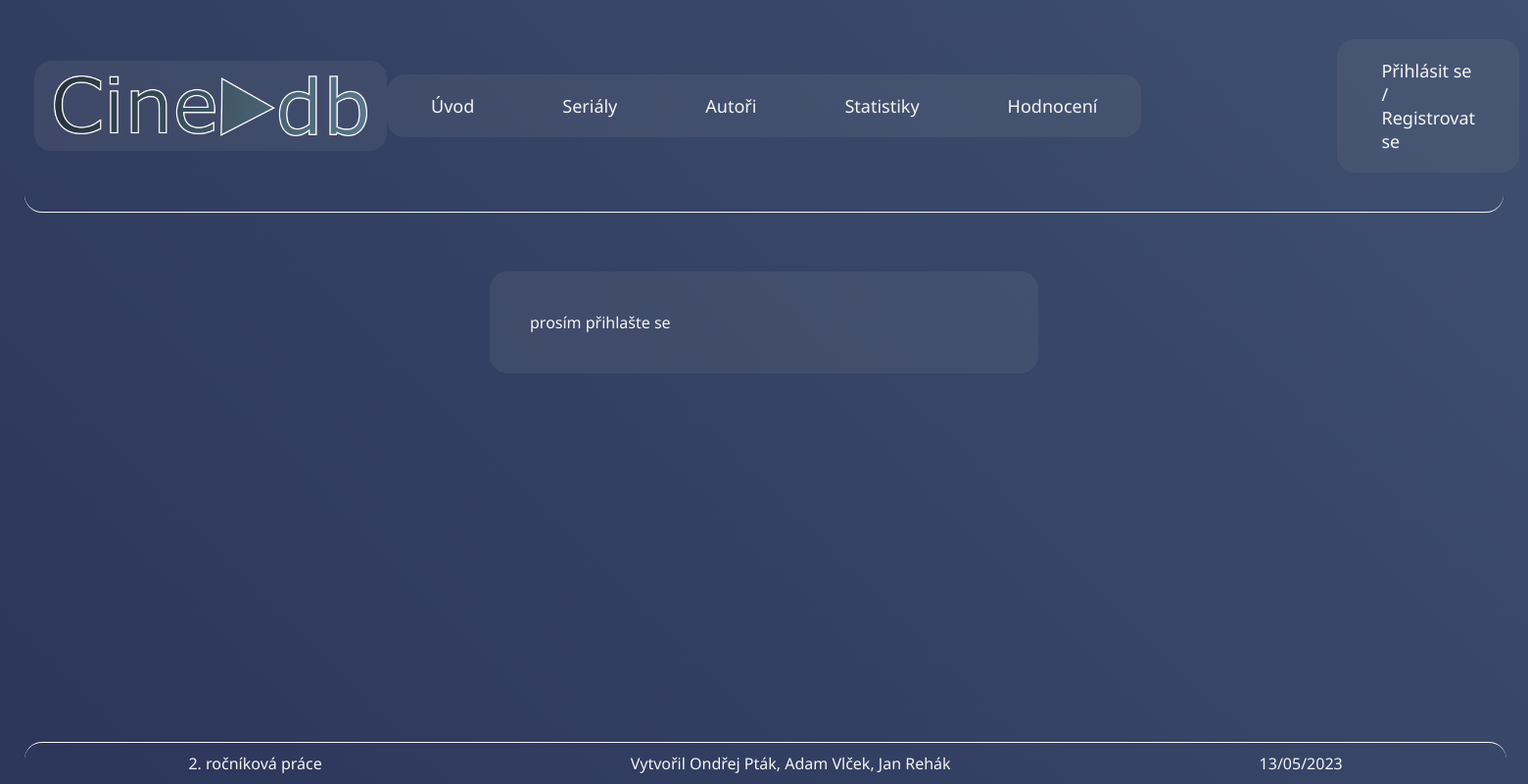
After one commit to Web-Projekty/cinedb, a PHP site: page /account/user_profile.php in a window 1560 px wide. The commit adds this page. Shown: the whole page at 98% size. Run offline with PHP 8.4, Linux system fonts and the light colour scheme.

Commit message:
Added user profile page
minor updates:
   -moved logo to final/logo
   -edited include footer
   -added user status case(3) for user profile page

```diff
--- /dev/null
+++ b/final/account/user_profile.php
@@ -0,0 +1,67 @@
+<!DOCTYPE html>
+<html lang="cs">
+
+<head>
+    <?php include "../account/session_start.php";
+    $_SESSION['page'] = 3; ?>
+    <meta charset="UTF-8">
+    <meta http-equiv="X-UA-Compatible" content="IE=edge">
+    <meta name="viewport" content="width=device-width, initial-scale=1.0">
+
+    <title>Databáze seriálů - Autoři</title>
+    <link rel="stylesheet" href="../css/style.css">
+    <style>
+        img {
+            width: 100px;
+        }
+    </style>
+</head>
+
+<body>
+    <div class="flex-box">
+        <header>
+            <div class="header-title">
+                <img src="../img/logo/logo_exp_wStroke.png" alt="logo">
+            </div>
+
+            <nav class="header-nav">
+                <li><a href="../index.php">Úvod</a></li>
+                <li><a href="../pages/serialy.php">Seriály</a></li>
+                <li><a href="../pages/autori.php">Autoři</a></li>
+                <li><a href="../pages/statistiky.php">Statistiky</a></li>
+                <li><a href="../pages/hodnoceni.php">Hodnocení</a></li>
+            </nav>
+
+            <div class="header-login">
+                <li>
+                    <?php
+                    include "../account/user_status.php";
+                    ?>
+                </li>
+            </div>
+        </header>
+
+        <section class="user-profile">
+            <?php
+
+            if ($_SESSION['user'] == true) {
+                $profileId = $_SESSION['profileId'];
+                $user = $_SESSION['username'];
+                if (file_exists("../img/profile/$profileId.png")) {
+                    echo "<img src='../img/profile/$profileId.png' alt='profile picture' id='profile-pic'>";
+                } else {
+                    echo "<img src='../img/profile/default.png' alt='profile picture' id='profile-pic'>";
+                }
+                echo "$user";
+            } else {
+                echo "prosím přihlašte se";
+            }
+            ?>
+
+        </section>
+
+        <?php include "../include/footer.php" ?>
+    </div>
+</body>
+
+</html>
--- a/final/account/user_status.php
+++ b/final/account/user_status.php
@@ -1,23 +1,30 @@
 <?php
 
 switch ($_SESSION['page']) {
-    case 1:
+    case 1: // root/index
         if (!$_SESSION['user']) {
             echo "<a href='account/account_login.php'>Přihlásit se</a> / <a href='account/account_create.php'>Registrovat se</a>";
         } else {
             $username = $_SESSION['username'];
-            echo "<a href='account/session_test.php'>$username</a> / <a href='account/log_out.php'>Odhlásit se</a>";
+            echo "<a href='account/user_profile.php'>$username</a> / <a href='account/log_out.php'>Odhlásit se</a>";
         }
         break;
-    case 2:
+    case 2: // root/pages/*
         if (!$_SESSION['user']) {
             echo "<a href='../account/account_login.php'>Přihlásit se</a> / <a href='../account/account_create.php'>Registrovat se</a>";
         } else {
             $username = $_SESSION['username'];
-            echo "<a href='../account/session_test.php'>$username</a> / <a href='../account/log_out.php'>Odhlásit se</a>";
+            echo "<a href='../account/user_profile.php'>$username</a> / <a href='../account/log_out.php'>Odhlásit se</a>";
+        }
+        break;
+    case 3: // root/account/user_profile
+        if (!$_SESSION['user']) {
+            echo "<a href='../account/account_login.php'>Přihlásit se</a> / <a href='../account/account_create.php'>Registrovat se</a>";
+        } else {
+            $username = $_SESSION['username'];
+            echo "<a href='../account/user_profile.php' id='selected'>$username</a> / <a href='../account/log_out.php'>Odhlásit se</a>";
         }
         break;
     default:
         echo "<br><b>user status error</b> 101";
 }
-?>
--- a/final/css/style.css
+++ b/final/css/style.css
@@ -1,5 +1,11 @@
 :root {
-    --gradient-background-color: linear-gradient(45deg, var(--theme-page-background-color), var(--scroll-bar-hover), var(--theme-page-background-color), var(--scroll-bar-hover));
+    --gradient-background-color: linear-gradient(
+        45deg,
+        var(--theme-page-background-color),
+        var(--scroll-bar-hover),
+        var(--theme-page-background-color),
+        var(--scroll-bar-hover)
+    );
     --theme-text-color: whitesmoke;
     --theme-text-hover-color: rgb(135, 172, 228);
     --theme-text-background-color: #6f738538;
@@ -19,7 +25,7 @@
 body {
     background: var(--gradient-background-color);
     background-size: 1000% 1000%;
-    font-family: 'Segoe UI', Tahoma, Geneva, Verdana, sans-serif;
+    font-family: "Segoe UI", Tahoma, Geneva, Verdana, sans-serif;
     color: var(--theme-text-color);
 
     animation: background_animation 30s infinite ease;
@@ -151,7 +157,6 @@ section {
     border-radius: var(--border-radius);
     background-color: var(--theme-text-background-color);
 
-
     animation: blend-in 3s ease forwards;
 }
 
@@ -179,7 +184,12 @@ section {
     margin-bottom: 120px;
     padding: 40px;
 }
-
+/* Uživatelský profil */
+.user-profile {
+    margin: 40px 500px;
+    margin-bottom: 120px;
+    padding: 40px;
+}
 /* Statistiky */
 .statistics {
     margin: 40px 500px;
@@ -206,7 +216,6 @@ footer {
 
     border-top: 1px solid var(--theme-text-color);
     border-radius: var(--border-radius);
-
 }
 
 .footer-text {
@@ -216,7 +225,6 @@ footer {
     animation: slide-up 1s ease forwards;
     margin: 10px;
 }
-
 
 /*
     ANIMATIONS
@@ -314,11 +322,11 @@ footer {
     SCROLL BAR
 */
 ::-webkit-scrollbar {
-    width: .6vw;
+    width: 0.6vw;
 }
 
 ::-webkit-scrollbar-track {
-    background: var(--scroll-bar)
+    background: var(--scroll-bar);
 }
 
 ::-webkit-scrollbar-thumb {
@@ -334,7 +342,6 @@ footer {
 */
 
 @media (max-width: 768px) {
-
     header {
         flex-direction: column;
     }
@@ -369,7 +376,10 @@ footer {
     .authors-list {
         margin: 25px 0;
     }
-
+    /* Uživatelský profil */
+    .user-profile {
+        margin: 25px 0;
+    }
     /* Statistiky */
     .statistics {
         margin: 25px 0;
--- a/final/include/footer.php
+++ b/final/include/footer.php
@@ -1,18 +1,7 @@
-<!DOCTYPE html>
-<html lang="cs">
-<head>
-    <meta charset="UTF-8">
-    <meta http-equiv="X-UA-Compatible" content="IE=edge">
-    <meta name="viewport" content="width=device-width, initial-scale=1.0">
-    <title>Datum</title>
-</head>
-<body>
 <footer>
     <div class="footer-text">
         <p>2. ročníková práce</p>
         <p>Vytvořil Ondřej Pták, Adam Vlček, Jan Rehák</p>
-            <p><?php echo date("d/m/Y")?></p>
+        <p><?php echo date("d/m/Y") ?></p>
     </div>
 </footer>
-</body>
-</html>
--- a/final/index.php
+++ b/final/index.php
@@ -19,7 +19,7 @@
     <div class="flex-box">
         <header>
             <div class="header-title">
-                <img src="../logo/logo_exp_wStroke.png" alt="logo">
+                <img src="img/logo/logo_exp_wStroke.png" alt="logo">
             </div>
 
             <nav class="header-nav">
--- a/final/pages/autori.php
+++ b/final/pages/autori.php
@@ -16,7 +16,7 @@
     <div class="flex-box">
         <header>
             <div class="header-title">
-                <img src="../../logo/logo_exp_wStroke.png" alt="logo">
+                <img src="../img/logo/logo_exp_wStroke.png" alt="logo">
             </div>
 
             <nav class="header-nav">
--- a/final/pages/hodnoceni.php
+++ b/final/pages/hodnoceni.php
@@ -18,7 +18,7 @@
     <div class="flex-box">
         <header>
             <div class="header-title">
-                <img src="../../logo/logo_exp_wStroke.png" alt="logo">
+                <img src="../img/logo/logo_exp_wStroke.png" alt="logo">
             </div>
 
             <nav class="header-nav">
--- a/final/pages/serialy.php
+++ b/final/pages/serialy.php
@@ -32,7 +32,7 @@
     <div class="flex-box">
         <header>
             <div class="header-title">
-                <img src="../../logo/logo_exp_wStroke.png" alt="logo">
+                <img src="../img/logo/logo_exp_wStroke.png" alt="logo">
             </div>
 
             <nav class="header-nav">
--- a/final/pages/statistiky.php
+++ b/final/pages/statistiky.php
@@ -16,7 +16,7 @@
     <div class="flex-box">
         <header>
             <div class="header-title">
-                <img src="../../logo/logo_exp_wStroke.png" alt="logo">
+                <img src="../img/logo/logo_exp_wStroke.png" alt="logo">
             </div>
 
             <nav class="header-nav">
```
Also changed, not shown: final/img/logo/logo.svg (added), final/img/logo/logo_exp.png (added), final/img/logo/logo_exp.svg (added), final/img/logo/logo_exp_wStroke.png (added), final/img/profile/default.png (added). Lines whose indentation alone changed are shown as unchanged.
